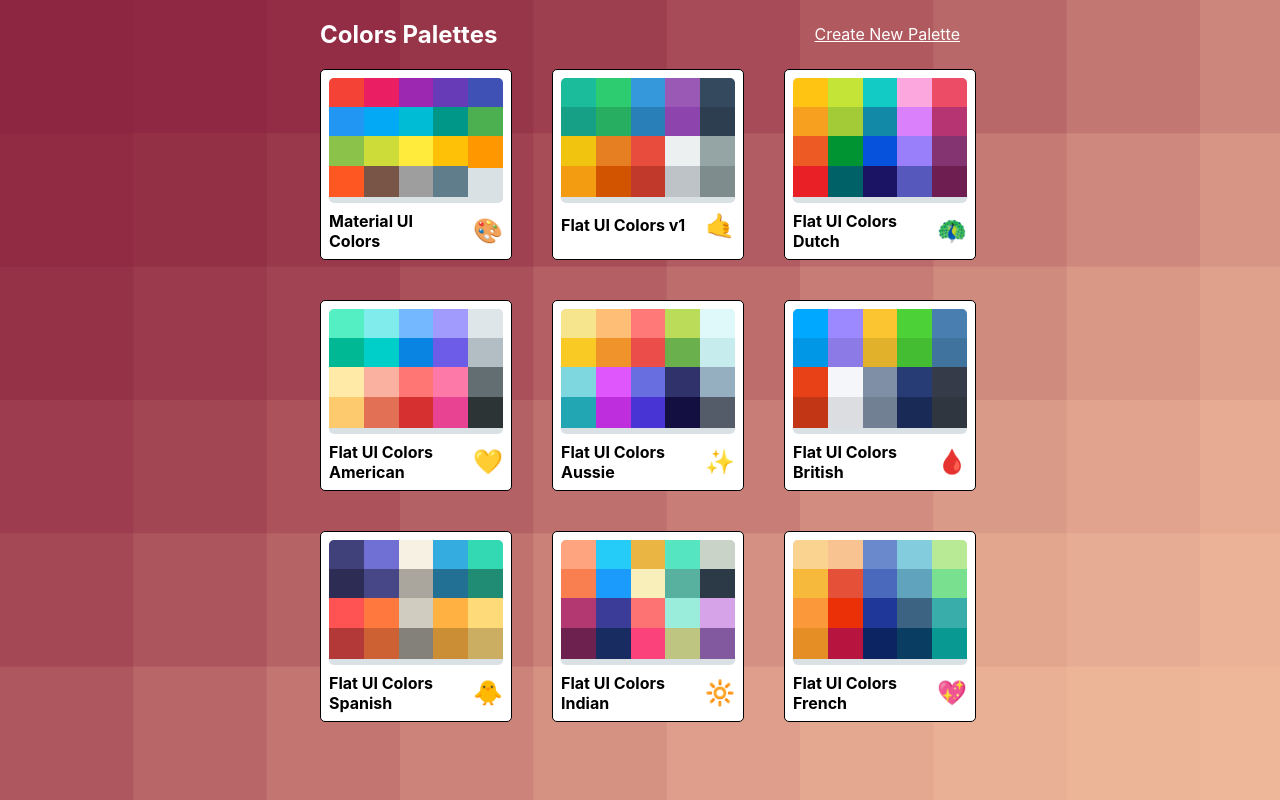
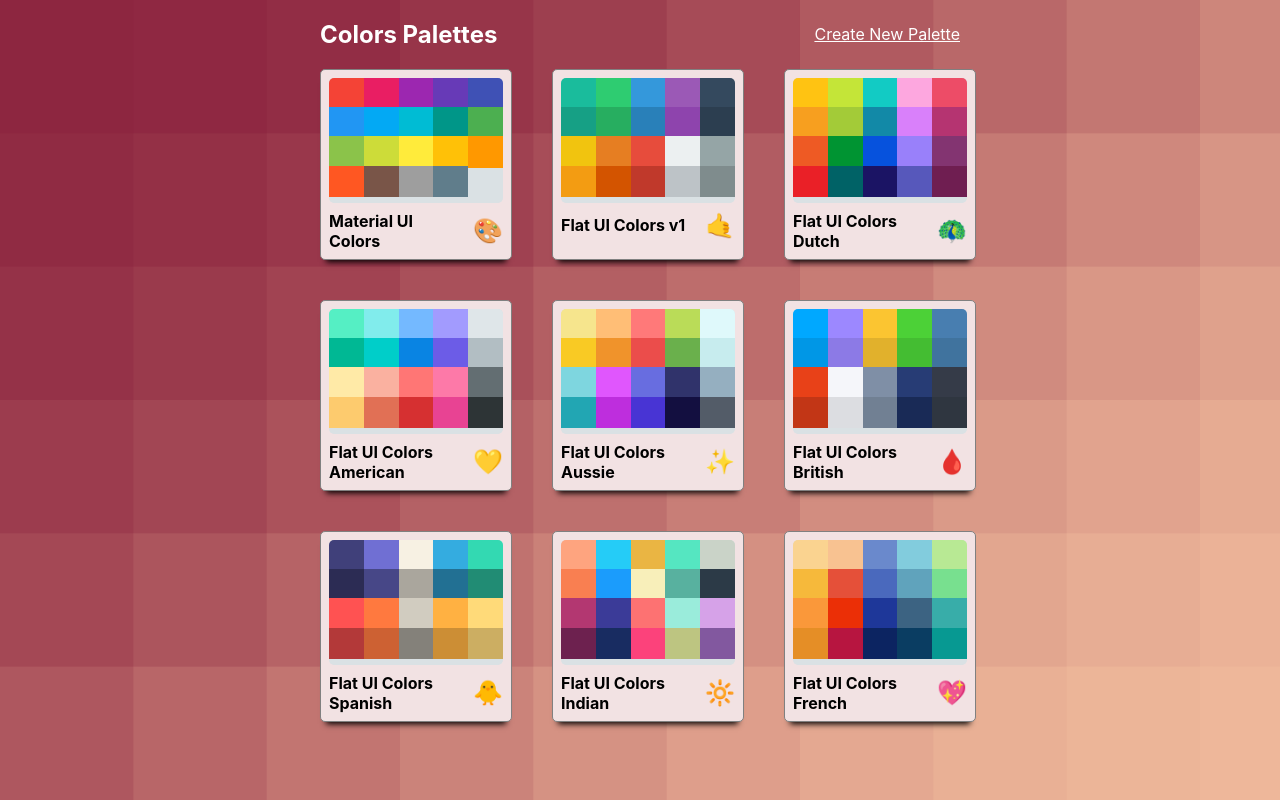
Before and after one commit to aggarwal-muskaan/color-palette-app, a React (Create React App) app: page / in a window 1280 px wide. Built offline with nearby package versions, Linux system fonts and the light colour scheme.

Commit message:
style: change background color to pastel colors of navbar & minipalettes

```diff
--- a/src/styles/MiniPaletteStyle.js
+++ b/src/styles/MiniPaletteStyle.js
@@ -1,7 +1,9 @@
 const styles = {
   root: {
-    backgroundColor: "white",
-    border: "1px solid black",
+    // backgroundColor: "#E7B7A6",
+    backgroundColor: "#F2E2E3",
+    border: "1px solid grey",
+    boxShadow: "0 8px 6px -6px black",
     borderRadius: "5px",
     padding: "0.5rem",
     position: "relative",
--- a/src/styles/SavePaletteFormStyle.js
+++ b/src/styles/SavePaletteFormStyle.js
@@ -22,6 +22,7 @@
     flexDirection: "row",
     justifyContent: "space-between",
     height: NAV_HEIGHT,
+    backgroundColor: "#C9A4A0", //rosy brown pastel color
   },
   appBarShift: {
     width: `calc(100% - ${drawerWidth}px)`,
```
